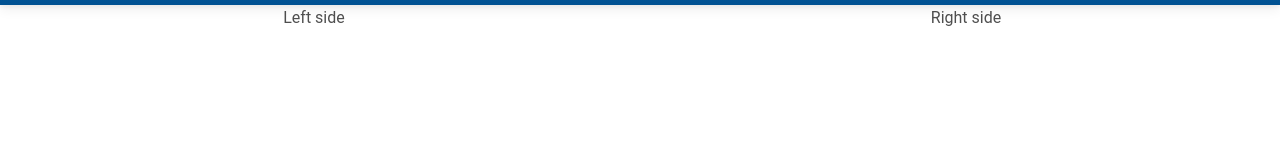
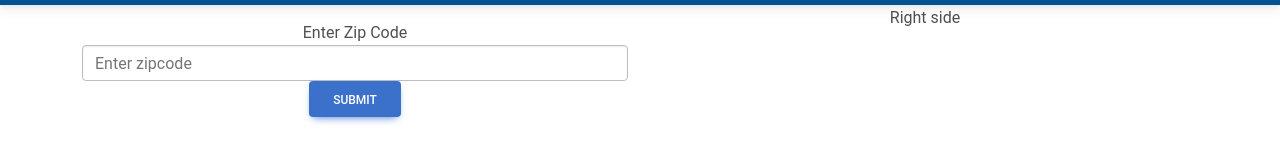
Before and after one commit to rhit-ferrerj/indiana211, a plain HTML site: page public/index.html in a window 1280 px wide. Shown: the part 84-246 px from the top of the page. Drawn offline with nearby package versions, Linux system fonts and the light colour scheme.

Commit message:
Added a zip code box

```diff
--- a/public/index.html
+++ b/public/index.html
@@ -18,13 +18,19 @@
             </a>
             <p class="nav-text">Indiana 211 Resource Search System</p>
         </nav>
-        <div id="pageContainer" class="fluid-container justify-text-center">
+        <div id="pageContainer" class="container justify-text-center">
 
             <div class="row">
-                <div class="col-md-6">
-                    <p>Left side</p>
+                <div id="leftSide" class="col-md-6">
+                    <form>
+                        <div class="form-group">
+                          <label for="enterZipCode">Enter Zip Code</label>
+                          <input type="zipCode" class="form-control" id="enterZipCodeBox"placeholder="Enter zipcode">
+                        </div>
+                        <button type="submit" class="btn btn-primary">Submit</button>
+                      </form>
                 </div>
-                <div class="col-md-6">
+                <div id="rightSide" class="col-md-6">
                     <p>Right side</p>
                 </div>
             </div>
--- a/public/styles/main.css
+++ b/public/styles/main.css
@@ -17,3 +17,7 @@
 #pageContainer {
     text-align: center;
 }
+
+#leftSide {
+    padding-top: 15px;
+}
```
